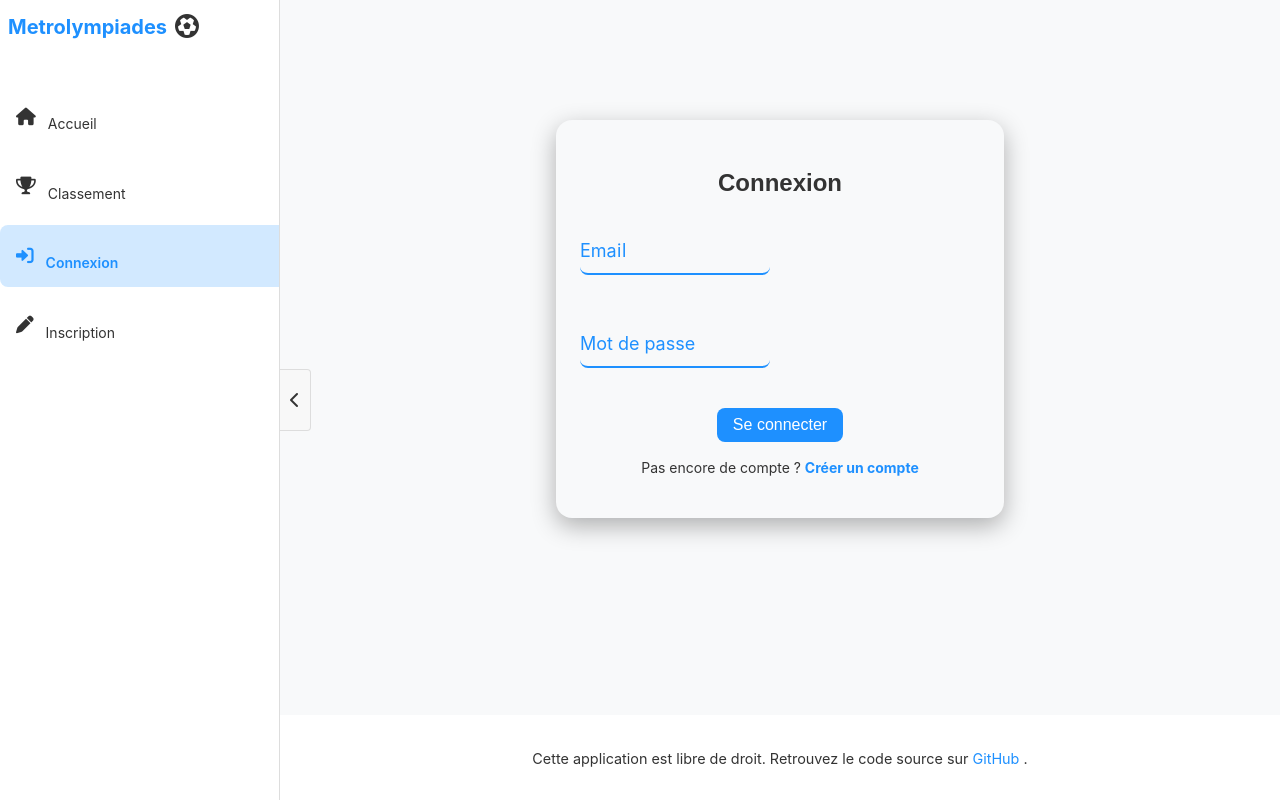
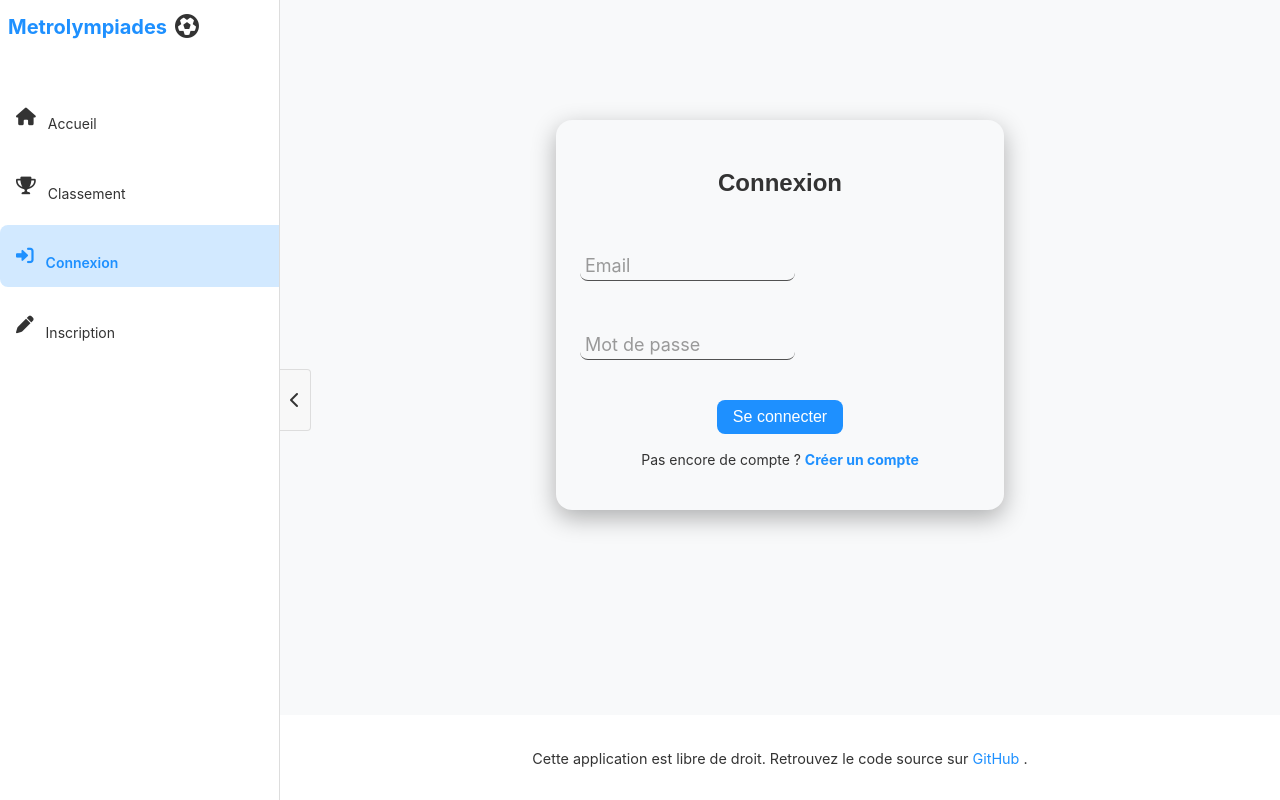
Before and after one commit to SoulLikePlayer/metrolympiade, a Vue app: page /login in a window 1280 px wide. Built offline with nearby package versions, Linux system fonts and the light colour scheme.

Commit message:
[FIX]: changement de l'animation

```diff
--- a/src/assets/style/Animation.css
+++ b/src/assets/style/Animation.css
@@ -1,43 +1,72 @@
-.form-control {
+.wave-group {
   position: relative;
-  margin: 20px 0 40px;
-  width: 190px;
+  margin: 40px 0;
 }
 
-.form-control input {
-  background-color: transparent;
-  border: 0;
-  border-bottom: 2px var(--primary-color) solid;
+.wave-group .input {
+  font-size: 16px;
+  padding: 10px 10px 10px 5px;
   display: block;
-  width: 100%;
-  padding: 15px 0;
-  font-size: 18px;
+  width: 200px;
+  border: none;
+  border-bottom: 1px solid #515151;
+  background: transparent;
   color: var(--primary-color);
 }
 
-.form-control input:focus,
-.form-control input:valid {
-  outline: 0;
-  border-bottom-color: var(--secondary-color);
+.wave-group .input:focus {
+  outline: none;
 }
 
-.form-control label {
+.wave-group .label {
+  color: #999;
+  font-size: 18px;
+  font-weight: normal;
   position: absolute;
-  top: 15px;
-  left: 0;
   pointer-events: none;
+  left: 5px;
+  top: 10px;
+  display: flex;
 }
 
-.form-control label span {
-  display: inline-block;
-  font-size: 18px;
-  min-width: 5px;
-  color: var(--primary-color);
-  transition: 0.3s cubic-bezier(0.68, -0.55, 0.265, 1.55);
+.wave-group .label-char {
+  transition: 0.2s ease all;
+  transition-delay: calc(var(--index) * 0.05s);
 }
 
-.form-control input:focus+label span,
-.form-control input:valid+label span {
-  color: var(--secondary-color);
-  transform: translateY(-30px);
+.wave-group .input:focus ~ .label .label-char,
+.wave-group .input:valid ~ .label .label-char {
+  transform: translateY(-20px);
+  font-size: 14px;
+  color: #5264AE;
 }
+
+.wave-group .bar {
+  position: relative;
+  display: block;
+  width: 200px;
+}
+
+.wave-group .bar:before,
+.wave-group .bar:after {
+  content: '';
+  height: 2px;
+  width: 0;
+  bottom: 1px;
+  position: absolute;
+  background: #5264AE;
+  transition: 0.2s ease all;
+}
+
+.wave-group .bar:before {
+  left: 50%;
+}
+
+.wave-group .bar:after {
+  right: 50%;
+}
+
+.wave-group .input:focus ~ .bar:before,
+.wave-group .input:focus ~ .bar:after {
+  width: 50%;
+}
--- a/src/pages/LoginView.vue
+++ b/src/pages/LoginView.vue
@@ -2,18 +2,24 @@
   <div class="auth-container login-style">
     <h2>Connexion</h2>
     <form @submit.prevent="handleLogin">
-      <div class="form-control">
-        <input v-model="email" type="email" required placeholder=" " />
-        <label>
-          <span v-for="(char, i) in 'Email'" :key="i" :style="{ transitionDelay: `${i * 50}ms` }">{{ char }}</span>
+      <div class="wave-group">
+        <input v-model="email" type="email" required class="input" placeholder=" "/>
+        <label class="label">
+          <span v-for="(char, i) in 'Email'":key="i" class="label-char" :style="{ '--index': i }">
+            {{ char }}
+          </span>
         </label>
+        <span class="bar"></span>
       </div>
 
-      <div class="form-control">
-        <input v-model="password" type="password" required placeholder=" " />
-        <label>
-          <span v-for="(char, i) in 'Mot de passe'" :key="i" :style="{ transitionDelay: `${i * 50}ms` }">{{ char }}</span>
+      <div class="wave-group">
+        <input v-model="password" type="password" required class="input" placeholder=" "/>
+        <label class="label">
+          <span v-for="(char, i) in 'Mot de passe'.split('')" :key="i" class="label-char" :style="{ '--index': i }">
+            {{ char === ' ' ? '\u00A0' : char }}
+          </span>
         </label>
+        <span class="bar"></span>
       </div>
 
       <button type="submit">Se connecter</button>
--- a/src/pages/RegisterView.vue
+++ b/src/pages/RegisterView.vue
@@ -2,32 +2,44 @@
   <div class="auth-container register-style">
     <h2>Inscription</h2>
     <form @submit.prevent="handleRegister">
-      <div class="form-control">
-        <input v-model="username" type="text" required placeholder=" " />
-        <label>
-          <span v-for="(char, i) in `Nom d'utilisateur`" :key="i" :style="{ transitionDelay: `${i * 50}ms` }">{{ char }}</span>
+      <div class="wave-group">
+        <input v-model="username" type="text" required class="input" placeholder=" " />
+        <label class="label">
+          <span v-for="(char, i) in `Nom d'utilisateur`.split('')" :key="i" class="label-char" :style="{ '--index': i }">
+            {{ char === ' ' ? '\u00A0' : char }}
+          </span>
         </label>
+        <span class="bar"></span>
       </div>
 
-      <div class="form-control">
-        <input v-model="email" type="email" required placeholder=" " />
-        <label>
-          <span v-for="(char, i) in 'Email'" :key="i" :style="{ transitionDelay: `${i * 50}ms` }">{{ char }}</span>
+      <div class="wave-group">
+        <input v-model="email" type="email" required class="input" placeholder=" " />
+        <label class="label">
+          <span v-for="(char, i) in 'Email'.split('')" :key="i" class="label-char" :style="{ '--index': i }">
+            {{ char }}
+          </span>
         </label>
+        <span class="bar"></span>
       </div>
 
-      <div class="form-control">
-        <input v-model="password" type="password" required placeholder=" " />
-        <label>
-          <span v-for="(char, i) in 'Mot de passe'" :key="i" :style="{ transitionDelay: `${i * 50}ms` }">{{ char }}</span>
+      <div class="wave-group">
+        <input v-model="password" type="password" required class="input" placeholder=" " />
+        <label class="label">
+          <span v-for="(char, i) in 'Mot de passe'.split('')" :key="i" class="label-char" :style="{ '--index': i }">
+            {{ char === ' ' ? '\u00A0' : char }}
+          </span>
         </label>
+        <span class="bar"></span>
       </div>
 
-      <div class="form-control">
-        <input v-model="teamName" type="text" required placeholder=" " />
-        <label>
-          <span v-for="(char, i) in `Nom de l'équipe`" :key="i" :style="{ transitionDelay: `${i * 50}ms` }">{{ char }}</span>
+      <div class="wave-group">
+        <input v-model="teamName" type="text" required class="input" placeholder=" " />
+        <label class="label">
+          <span v-for="(char, i) in `Nom de l'équipe`.split('')" :key="i" class="label-char" :style="{ '--index': i }">
+            {{ char === ' ' ? '\u00A0' : char }}
+          </span>
         </label>
+        <span class="bar"></span>
       </div>
 
       <button type="submit">Créer un compte</button>
@@ -38,6 +50,7 @@
     </form>
   </div>
 </template>
+
 
 <script setup>
 import { ref } from "vue";
```
